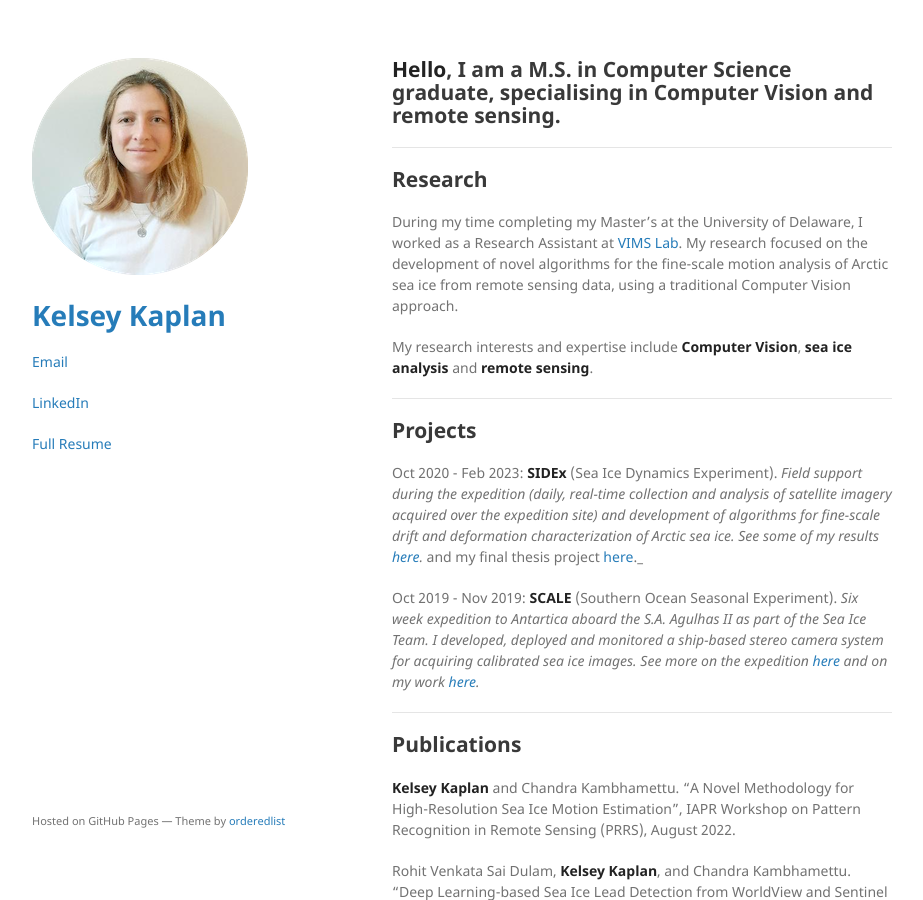
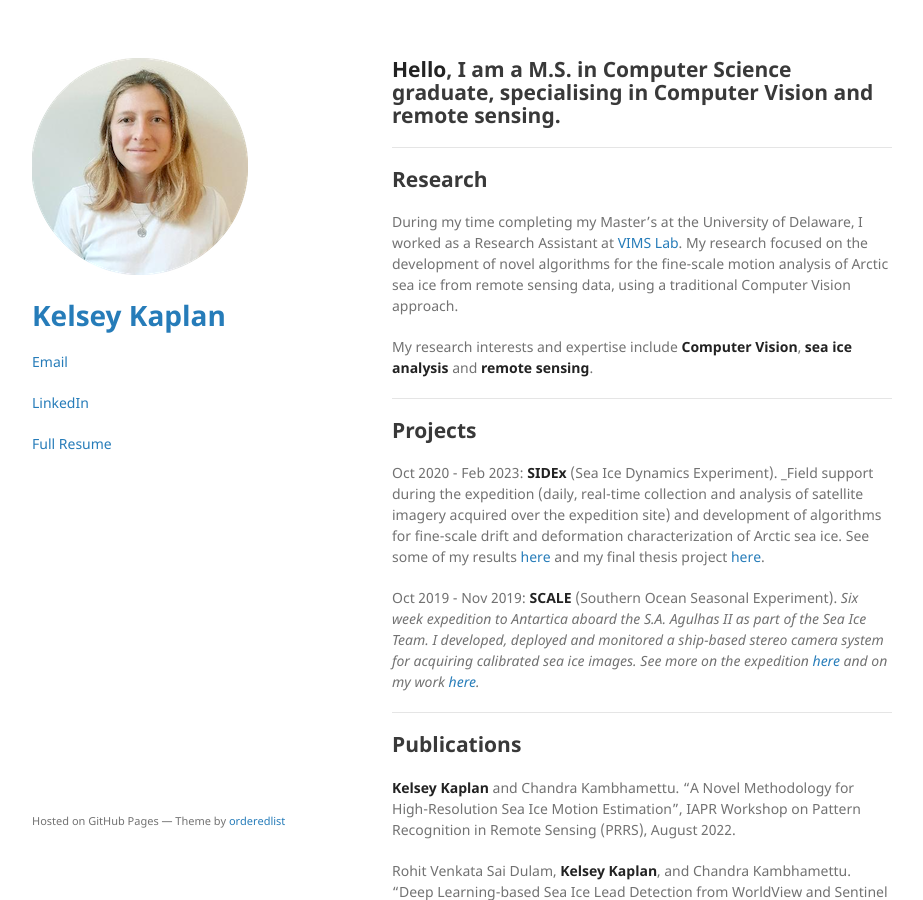
Before and after one commit to kelseykap/kelseykap.github.io, a Jekyll site: the page built from index.md, in a window 1280 px wide and 900 px high. Shown: the whole window, without its empty margins (178-1101 px from the left). Built offline with Jekyll 4.4.1, drawn with Linux system fonts in a browser that asks for light colours; our own code applies the rules of GitHub Pages for plain Markdown files; some of the changed lines change nothing that is shown.

Commit message:
Update index.md

```diff
--- a/index.md
+++ b/index.md
@@ -18,7 +18,7 @@
 ## Projects
 
 Oct 2020 - Feb 2023:
-**SIDEx** (Sea Ice Dynamics Experiment). _Field support during the expedition (daily, real-time collection and analysis of satellite imagery acquired over the expedition site) and development of algorithms for fine-scale drift and deformation characterization of Arctic sea ice. See some of my results [here](http://bigdatavision.org/environmenthealth/projects.html)._ and my final thesis project [here](https://drive.google.com/file/d/1HWyZQg1yOcLReQtSZW05B66uq3vJR7hy/view?usp=sharing)._
+**SIDEx** (Sea Ice Dynamics Experiment). _Field support during the expedition (daily, real-time collection and analysis of satellite imagery acquired over the expedition site) and development of algorithms for fine-scale drift and deformation characterization of Arctic sea ice. See some of my results [here](http://bigdatavision.org/environmenthealth/projects.html) and my final thesis project [here]([http://bigdatavision.org/environmenthealth/projects.html](https://drive.google.com/file/d/1HWyZQg1yOcLReQtSZW05B66uq3vJR7hy/view?usp=sharing)).
 
 
 Oct 2019 - Nov 2019:
```
